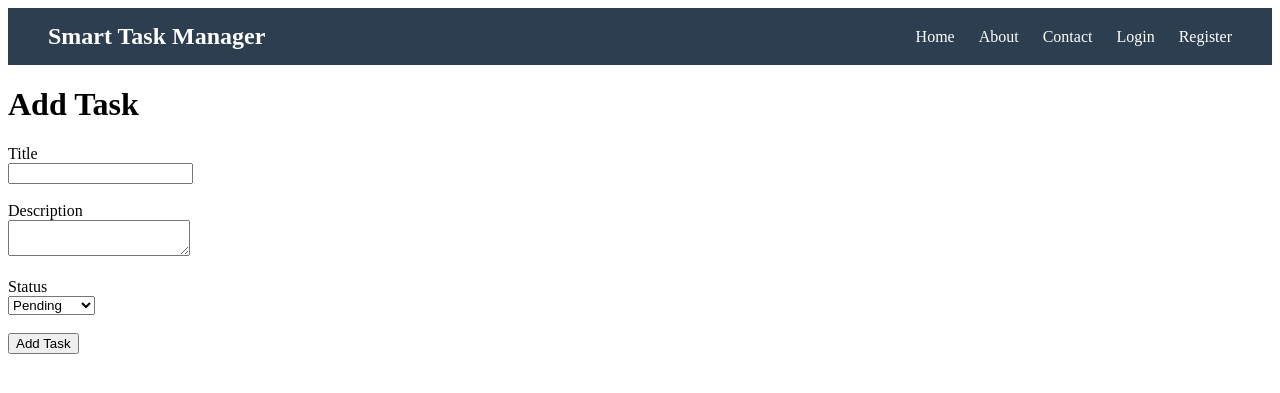
After one commit to bhaktiichoksii/Smart_Task_Manager, a Flask app: page /add_task in a window 1280 px wide. The commit adds this page. Shown: the top 393 px of the page. Run offline with Flask 3, Linux system fonts and the light colour scheme; a user stored in the database is signed in.

Commit message:
Add task

```diff
--- a/app.py
+++ b/app.py
@@ -1,6 +1,7 @@
-from flask import Flask, render_template, request, redirect, url_for, flash
+from flask import Flask, render_template, request, redirect, url_for, flash, session
 from database.database import db
 from models.user import User
+from models.task import Task
 from werkzeug.security import generate_password_hash, check_password_hash
 
 app = Flask(__name__)
@@ -10,6 +11,11 @@ app.config["SQLALCHEMY_DATABASE_URI"] = "sqlite:///task_manager.db"
 app.config["SQLALCHEMY_TRACK_MODIFICATIONS"] = False
 
 db.init_app(app)
+import os
+
+with app.app_context():
+    print("Database Path:")
+    print(os.path.abspath("instance/task_manager.db"))
 
 @app.route("/")
 def home():
@@ -79,23 +85,94 @@ def login():
         email = request.form["email"]
         password = request.form["password"]
 
-        # Find user
+        print("=" * 40)
+        print("Entered Email :", email)
+        print("Entered Password :", password)
+
         user = User.query.filter_by(email=email).first()
 
-        # User not found
-        if not user:
-            flash("User not found. Please register first.", "error")
-            return render_template("login.html")
+        print("\n===== ALL USERS IN DATABASE =====")
 
-        # Check password
-        if check_password_hash(user.password, password):
-            flash(f"Welcome {user.name}! Login Successful.", "success")
-            return redirect(url_for("home"))
+        users = User.query.all()
+
+        for u in users:
+            print(u.id, u.name, u.email)
+
+        print("===============================\n")
+
+        if user:
+            print("User Found:", user.email)
         else:
-            flash("Incorrect password.", "error")
-            return render_template("login.html")
+            print("No user found with email:", email)
+
+        if user:
+            print("Password in DB :", user.password)
+
+            result = check_password_hash(user.password, password)
+
+            print("Password Match :", result)
+
+            if result:
+                session["user_id"] = user.id
+                flash("Login Successful!", "success")
+                return redirect(url_for("dashboard"))
+            else:
+                flash("Incorrect Password!", "error")
+        else:
+            flash("User Not Found!", "error")
 
     return render_template("login.html")
+
+@app.route("/dashboard")
+def dashboard():
+
+    user_id = session.get("user_id")
+
+    if not user_id:
+        flash("Please login first!", "error")
+
+        return redirect(url_for("login"))
+
+    user = User.query.get(user_id)
+
+    return render_template("dashboard.html", user=user)
+
+@app.route("/add_task", methods=["GET", "POST"])
+def add_task():
+
+    if "user_id" not in session:
+        flash("Please login first!", "error")
+        return redirect(url_for("login"))
+
+    if request.method == "POST":
+
+        title = request.form["title"]
+        description = request.form["description"]
+        status = request.form["status"]
+
+        new_task = Task(
+            title=title,
+            description=description,
+            status=status,
+            user_id=session["user_id"]
+        )
+
+        db.session.add(new_task)
+        db.session.commit()
+
+        flash("Task added successfully!", "success")
+
+        return redirect(url_for("dashboard"))
+    return render_template("add_task.html")
+
+@app.route("/logout")
+def logout():
+
+    session.pop("user_id", None)
+
+    flash("Logged out successfully!", "success")
+
+    return redirect(url_for("login"))
 
 if __name__ == "__main__":
     with app.app_context():
--- a/models/user.py
+++ b/models/user.py
@@ -1,11 +1,11 @@
 from database.database import db
 
+class User(db.Model):
 
-class User(db.Model):
     id = db.Column(db.Integer, primary_key=True)
 
     name = db.Column(db.String(100), nullable=False)
 
     email = db.Column(db.String(100), unique=True, nullable=False)
 
-    password = db.Column(db.String(200), nullable=False)
+    password = db.Column(db.String(255), nullable=False)
--- /dev/null
+++ b/templates/add_task.html
@@ -0,0 +1,30 @@
+{% extends "base.html" %}
+
+{% block content %}
+
+<h1>Add Task</h1>
+
+<form method="POST">
+
+    <label>Title</label><br>
+    <input type="text" name="title"><br><br>
+
+    <label>Description</label><br>
+    <textarea name="description"></textarea><br><br>
+
+    <label>Status</label><br>
+
+    <select name="status">
+        <option value="Pending">Pending</option>
+        <option value="Completed">Completed</option>
+    </select>
+
+    <br><br>
+
+    <button type="submit">
+        Add Task
+    </button>
+
+</form>
+
+{% endblock %}
--- a/templates/base.html
+++ b/templates/base.html
@@ -33,6 +33,13 @@
     </div>
 
 </nav>
+{% with messages = get_flashed_messages(with_categories=true) %}
+    {% if messages %}
+        {% for category, message in messages %}
+            <p>{{ message }}</p>
+        {% endfor %}
+    {% endif %}
+{% endwith %}
 
 {% block content %}
 
```
Also changed, not shown: models/task.py (added, +17 -0 lines), templates/dashboard.html (added, +25 -0 lines), templates/login.html (+0 -7 lines), instance/task_manager.db.
